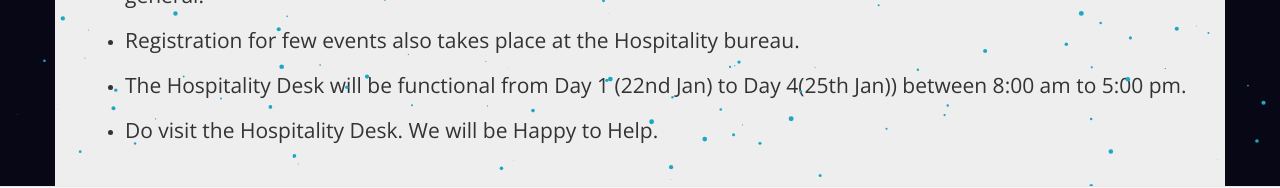
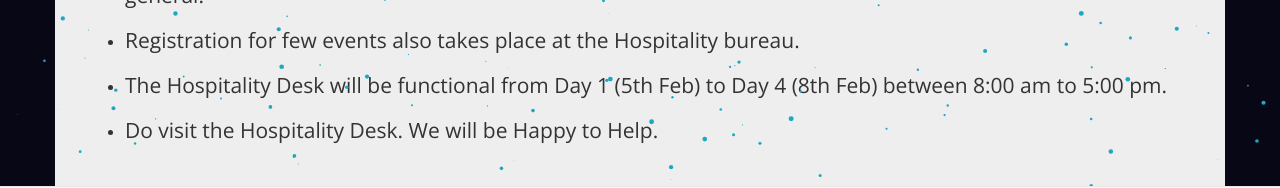
Before and after one commit to itsashis4u/advaita-intro, a website: page views/hospitality.html in a window 1280 px wide. Shown: the part 563-751 px from the top of the page. Drawn offline with nearby package versions, Linux system fonts and the light colour scheme.

Commit message:
changed date in hospatility page

```diff
--- a/views/hospitality.html
+++ b/views/hospitality.html
@@ -47,7 +47,7 @@
             <li> <p>Alcohol, drugs and explosives of whatever form are strictly forbidden within the campus.</p></li>
             <li><p>Participants should contact the hospi bureau for queries regarding any event, or any doubts about Advaita in general.</p></li>
             <li><p>Registration for few events also takes place at the Hospitality bureau.</p></li>
-            <li><p>The Hospitality Desk will be functional from Day 1 (22nd Jan) to Day 4(25th Jan)) between 8:00 am to 5:00 pm.</p></li>
+            <li><p>The Hospitality Desk will be functional from Day 1 (5th Feb) to Day 4 (8th Feb) between 8:00 am to 5:00 pm.</p></li>
             <li><p>Do visit the Hospitality Desk. We will be Happy to Help.</p><br /></li>
         </ul>
         <hr />
@@ -58,7 +58,7 @@
             <li><p>Students who want to avail the accommodation will have to pay Rs 250/- per day per person.</p></li>
             <li><p>You will be furnished with a bed, a pillow, a bed sheet, and basic amenities. However, you are encouraged to carry your own blankets since it might get a little cold at night.</p></li>
             <li><p>Requests for single rooms or any other complaints in this regard will not be entertained.</p></li>
-            <li><p>We are not responsible for your  belongings ,check your belongings before you leave.</p></li>
+            <li><p>We are not responsible for your  belongings, check your belongings before you leave.</p></li>
             <li><p>We take hospitality to be of extreme importance and we make certain that all our participants and guests are taken care of with extreme warmth.</p></li>
         </ul>
         <hr />
@@ -74,10 +74,10 @@
 <div class="well col-lg-6"><p>SURAJ RAJ SENAPATI</p><p>+91-8457955261</p><p><a href ="mailto:suraj.advaita@gmail.com">suraj.advaita@gmail.com</a></p></div>
 </p>
     </footer>
-    </div>
+  </div>
 
      <!-- Footer -->
-                           <div class="navbar navbar-default navbar-fixed-bottom">
+  <div class="navbar navbar-default navbar-fixed-bottom">
     <div class="container">
       <p class="navbar-text pull-left col-lg-3 col-xs-12 ">&#169; 2015
            <a href="http://www.iiit-bh.ac.in" target="_blank" >IIIT Bhubaneswar</a>
```
